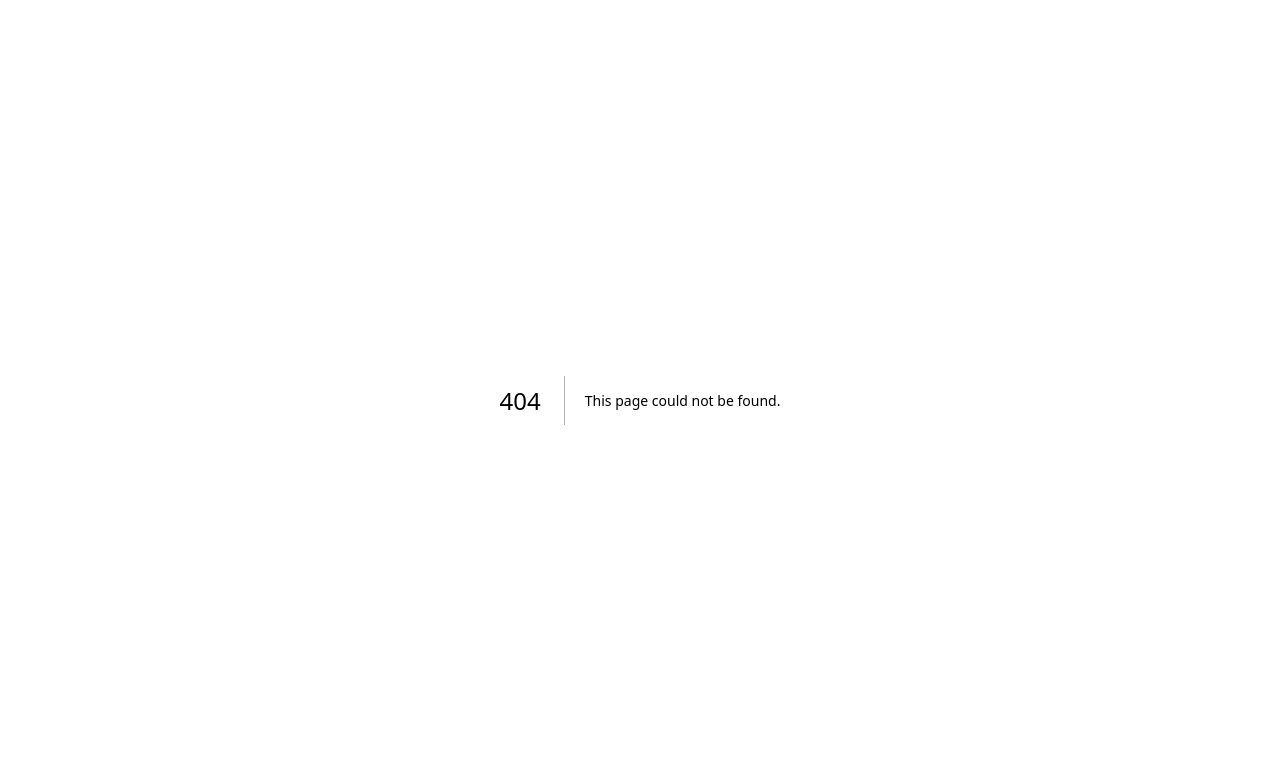
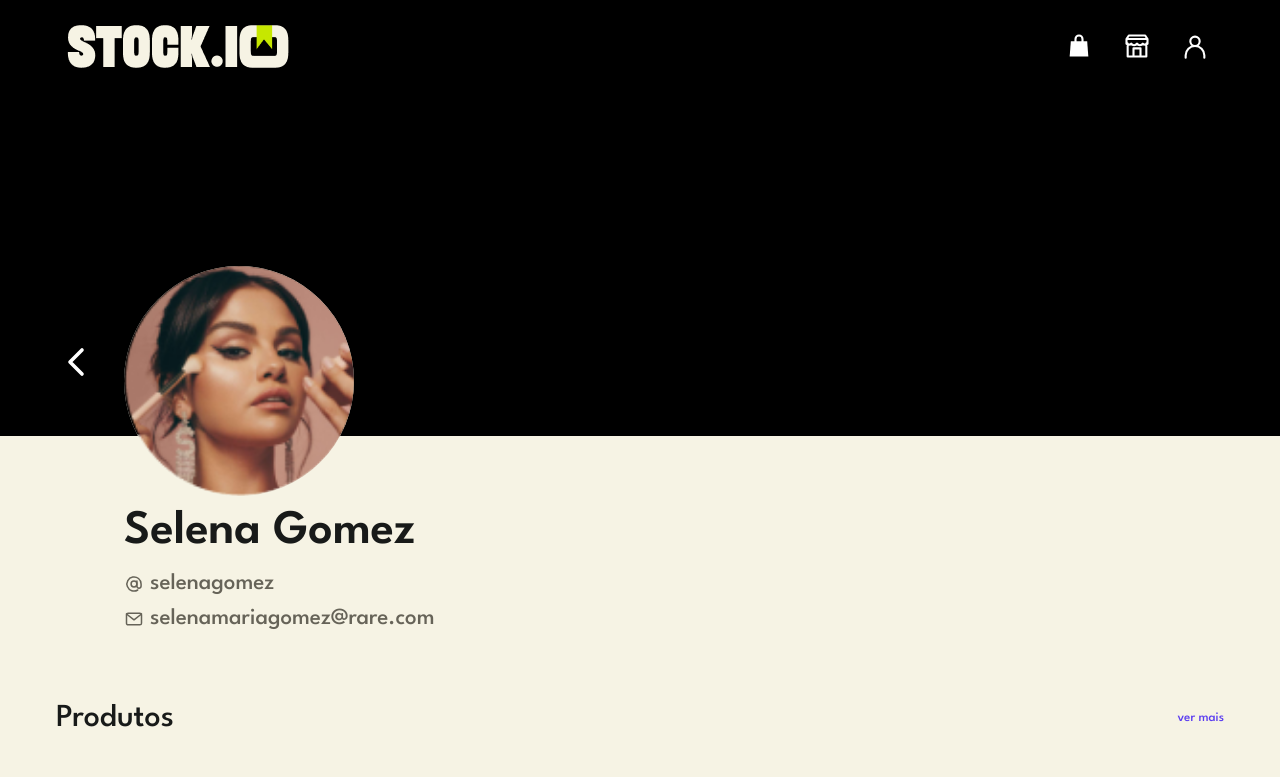
Before and after one commit to cauamc2006-sketch/front-PT-2026-2, a Next.js app: page /perfil/previa/deslogado in a window 1280 px wide. Before the commit this address had no page. Shown: the top 777 px of the page. Built offline with nearby package versions, Linux system fonts and the light colour scheme.

Commit message:
Adiciona prévia do perfil deslogado

```diff
--- /dev/null
+++ b/app/perfil/previa/deslogado/page.tsx
@@ -0,0 +1,9 @@
+import type { Metadata } from "next";
+import { ProfilePreview } from "../../../stock-profile/ProfilePreview";
+
+export const metadata: Metadata = { title: "Prévia do perfil deslogado | STOCK.IO" };
+
+/** Demonstra o perfil público sem iniciar ou encerrar uma sessão real. */
+export default function SignedOutProfilePreviewPage() {
+  return <ProfilePreview isOwnProfile={false} />;
+}
--- a/app/perfil/previa/page.tsx
+++ b/app/perfil/previa/page.tsx
@@ -1,30 +1,5 @@
-"use client";
+import { ProfilePreview } from "../../stock-profile/ProfilePreview";
 
-import { useEffect, useRef, useState } from "react";
-import { ProfileScreen } from "../../stock-profile/ProfileScreen";
-import { beautyProducts } from "../../stock-profile/catalog";
-import type { Profile } from "../../stock-profile/types";
-import styles from "../../stock-profile/profile.module.css";
-
-/** Prévia visual separada do perfil real: nenhuma chamada à API. */
 export default function ProfilePreviewPage() {
-  const [profile, setProfile] = useState<Profile>({ id: "preview", name: "Selena Gomez", username: "selenagomez", email: "selenamariagomez@rare.com", avatarUrl: "/stock-profile/avatar-reference.svg" });
-  const avatar = useRef<string | undefined>(undefined);
-  useEffect(() => () => { if (avatar.current) URL.revokeObjectURL(avatar.current); }, []);
-  return <>
-    <p className={styles.srOnly} role="note">Prévia visual com dados de demonstração. As alterações não são salvas no servidor.</p>
-    <div className={styles.root}>
-      <ProfileScreen profile={profile} products={beautyProducts} isOwnProfile
-        onSave={async data => {
-          let avatarUrl = profile.avatarUrl;
-          if (data.avatarFile) { if (avatar.current) URL.revokeObjectURL(avatar.current); avatarUrl = URL.createObjectURL(data.avatarFile); avatar.current = avatarUrl; }
-          const updated = { ...profile, name: data.name, username: data.username, email: data.email, avatarUrl };
-          setProfile(updated);
-          return updated;
-        }}
-        onChangePassword={async () => { throw new Error("Esta é uma prévia. Altere a senha no seu perfil real."); }}
-        onDeleteAccount={async () => { throw new Error("Esta é uma prévia. Nenhuma conta foi excluída."); }}
-      />
-    </div>
-  </>;
+  return <ProfilePreview />;
 }
--- a/app/stock-profile/ProfileNavbar.tsx
+++ b/app/stock-profile/ProfileNavbar.tsx
@@ -21,8 +21,9 @@ export function ProfileNavbar({ storesHref }: { storesHref?: string }) {
   const pathname = usePathname();
   const router = useRouter();
   const token = useSyncExternalStore(subscribe, snapshot, serverSnapshot);
-  const preview = pathname === "/perfil/previa";
-  const authenticated = preview || Boolean(token);
+  const signedOutPreview = pathname === "/perfil/previa/deslogado";
+  const preview = pathname === "/perfil/previa" || signedOutPreview;
+  const authenticated = !signedOutPreview && (preview || Boolean(token));
   return <header className={styles.navbar}>
     <nav className={styles.navContent} aria-label="Navegação principal">
       <Link href="/" className={styles.brandLink}><img src="/stock-profile/logo-reference.svg" width="226" height="52" alt="STOCK.IO — Página inicial" /></Link>
@@ -32,7 +33,7 @@ export function ProfileNavbar({ storesHref }: { storesHref?: string }) {
         {authenticated ? <>
           <Link href={preview ? "/perfil/previa" : "/perfil"} aria-label="Meu perfil" aria-current="page" className={`${styles.navIcon} ${styles.activeProfile}`} title="Meu perfil"><Icon name="user" /></Link>
           <button type="button" className={styles.navIcon} aria-label="Sair da conta" title="Sair da conta" onClick={() => { clearSession(); router.replace("/login"); }}><Icon name="logout" /></button>
-        </> : <Link href="/login" className={styles.signIn}>Entrar</Link>}
+        </> : signedOutPreview ? <Link href="/login" className={styles.navIcon} aria-label="Entrar na conta" title="Entrar na conta"><Icon name="user" /></Link> : <Link href="/login" className={styles.signIn}>Entrar</Link>}
       </div>
     </nav>
   </header>;
--- /dev/null
+++ b/app/stock-profile/ProfilePreview.tsx
@@ -0,0 +1,30 @@
+"use client";
+
+import { useEffect, useRef, useState } from "react";
+import { ProfileScreen } from "./ProfileScreen";
+import { beautyProducts } from "./catalog";
+import type { Profile } from "./types";
+import styles from "./profile.module.css";
+
+/** Prévia visual separada do perfil real: nenhuma chamada à API. */
+export function ProfilePreview({ isOwnProfile = true }: { isOwnProfile?: boolean }) {
+  const [profile, setProfile] = useState<Profile>({ id: "preview", name: "Selena Gomez", username: "selenagomez", email: "selenamariagomez@rare.com", avatarUrl: "/stock-profile/avatar-reference.svg" });
+  const avatar = useRef<string | undefined>(undefined);
+  useEffect(() => () => { if (avatar.current) URL.revokeObjectURL(avatar.current); }, []);
+  return <>
+    <p className={styles.srOnly} role="note">Prévia visual com dados de demonstração. As alterações não são salvas no servidor.</p>
+    <div className={styles.root}>
+      <ProfileScreen profile={profile} products={beautyProducts} isOwnProfile={isOwnProfile}
+        onSave={async data => {
+          let avatarUrl = profile.avatarUrl;
+          if (data.avatarFile) { if (avatar.current) URL.revokeObjectURL(avatar.current); avatarUrl = URL.createObjectURL(data.avatarFile); avatar.current = avatarUrl; }
+          const updated = { ...profile, name: data.name, username: data.username, email: data.email, avatarUrl };
+          setProfile(updated);
+          return updated;
+        }}
+        onChangePassword={async () => { throw new Error("Esta é uma prévia. Altere a senha no seu perfil real."); }}
+        onDeleteAccount={async () => { throw new Error("Esta é uma prévia. Nenhuma conta foi excluída."); }}
+      />
+    </div>
+  </>;
+}
```
Also changed, not shown: app/stock-profile/README.md.
